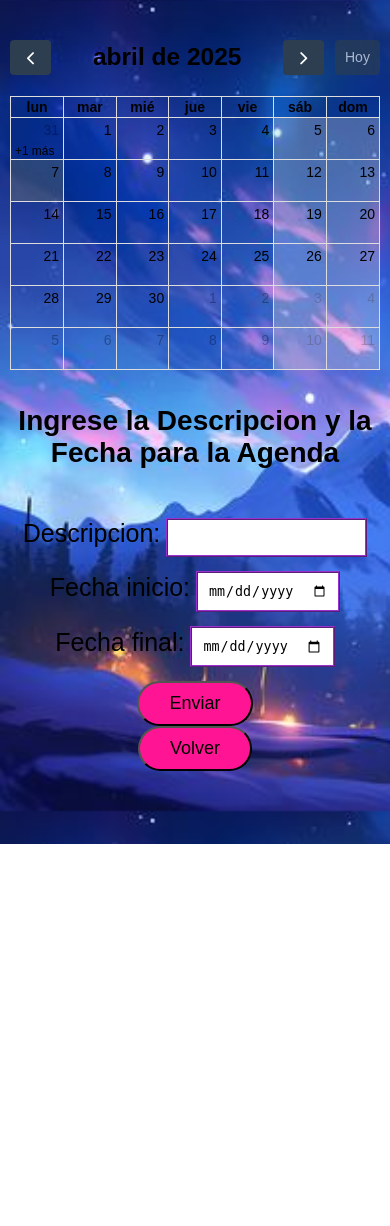
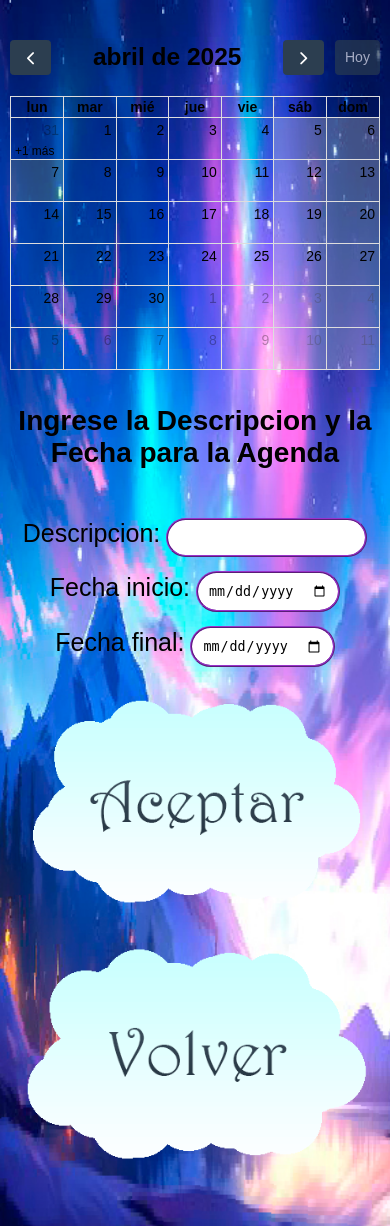
Before and after one commit to factor-rgb/Experimental, a Django app: page /agenda/mes/ in a window 390 px wide. Before the commit the page ends 844 px from the top, so only its background shows below. Run offline with Django 5.2, Linux system fonts and the light colour scheme; data comes from the database, SQL or seed files in the repository; both versions use the stored data as it was after the commit; lists and menus that the app fills with data are empty.

Commit message:
style(core):new buttons,compatibility with phones

```diff
--- a/src/core/static/style.css
+++ b/src/core/static/style.css
@@ -1,39 +1,25 @@
 body {
     font-family: Georgia, 'Times New Roman', Times, serif, 'Gill Sans MT', Calibri, 'Trebuchet MS', sans-serif;
+    background-image: url(background_pc.jpg);
+    background-size: cover;
     text-align: center;
-    background-image: url(fondo.jpg);
-    background-size: cover;
 }
 
-button {
-    margin-right: 0px;
-    font-size: large;
-    cursor: pointer;
-    padding: 10px 30px;
-    border-radius: 25px;
-    background-color: deeppink;
+header img {
+    width: 640px;
+    height: 350;
 }
 
-button:hover {
-    background-color: fuchsia;
-    color: whitesmoke;
-}
-
-header {
-    background-size: cover;
-    color: darksalmon;
-    border-style: inset;
-    border: 0.5rem;
-}
-
-header h1 {
-    cursor: default;
-    font-size: 4rem;
+.buttons {
+    cursor: pointer;
+    width: 250px;
+    margin: auto;
 }
 
 form input {
     padding: 10px;
     border-style: ridge;
+    border-radius: 30px;
     border-color: darkorchid;
 }
 
@@ -46,9 +32,21 @@ form label {
     font-size: 25px;
 }
 
-select {
-    cursor: pointer;
-    padding: 10px;
-    border-color: cyan;
-    border-radius: 20px;
+@media (max-width: 450px) {
+    body {
+        font-family: Georgia, 'Times New Roman', Times, serif;
+        background-image: url(background_movile.jpg);
+        background-size: cover;
+    }
+
+    .buttons {
+        margin: auto;
+        cursor: pointer;
+        width: 100%;
+    }
+
+    header img {
+        max-width: 370px;
+        max-height: 390px;
+    }
 }
--- a/src/core/templates/core/confirmacion.html
+++ b/src/core/templates/core/confirmacion.html
@@ -12,9 +12,9 @@
     <h1>Estas Seguro de Borrar el Evento "{{ object.descripcion }}"</h1>
     <form method="post">
         {% csrf_token %}
-        <button type="submit">Confirmar</button>
+        <button type="submit" style="background: none; border: 0px;"><img src="{% static 'button_aceptar.png' %}" class="buttons"></button>
     </form>
     <br>
-    <a href="{% url 'core:meses' %}"><button>Volver</button></a>
+    <a href="{% url 'core:meses' %}"><img src="{% static 'button_volver.png' %}" class="buttons"></a>
 </body>
 </html>
--- a/src/core/templates/core/meses.html
+++ b/src/core/templates/core/meses.html
@@ -65,9 +65,9 @@
   <form method="post">
       {% csrf_token %}
       {{ form.as_p }}
-      <button type="submit">Enviar</button>
+      <button type="submit" style="background: none; border: 0px;"><img src="{% static 'button_aceptar.png' %}" class="buttons"></button>
   </form>
-  <a href="{% url 'core:index' %}"><button>Volver</button></a>
+  <a href="{% url 'core:index' %}"><img src="{% static 'button_volver.png' %}" class="buttons"></a>
 
 </body>
 </html>
```
Also changed, not shown: src/core/templates/core/index.html (+4 -3 lines), src/core/static/background_movile.jpg (added), src/core/static/background_pc.jpg (added), src/core/static/button_aceptar.png (added), src/core/static/button_meses.png (added), src/core/static/button_volver.png (added), src/core/static/fondo.jpg (deleted), src/db.sqlite3.
